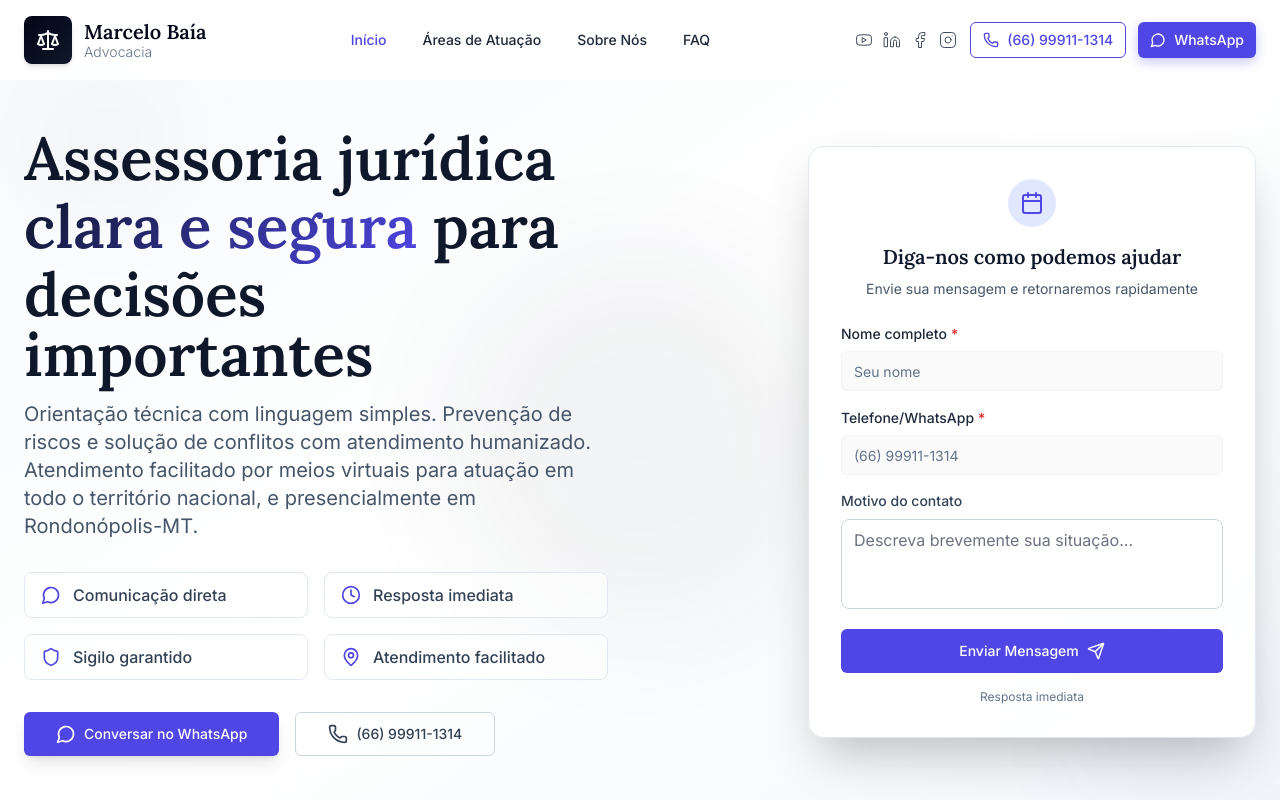
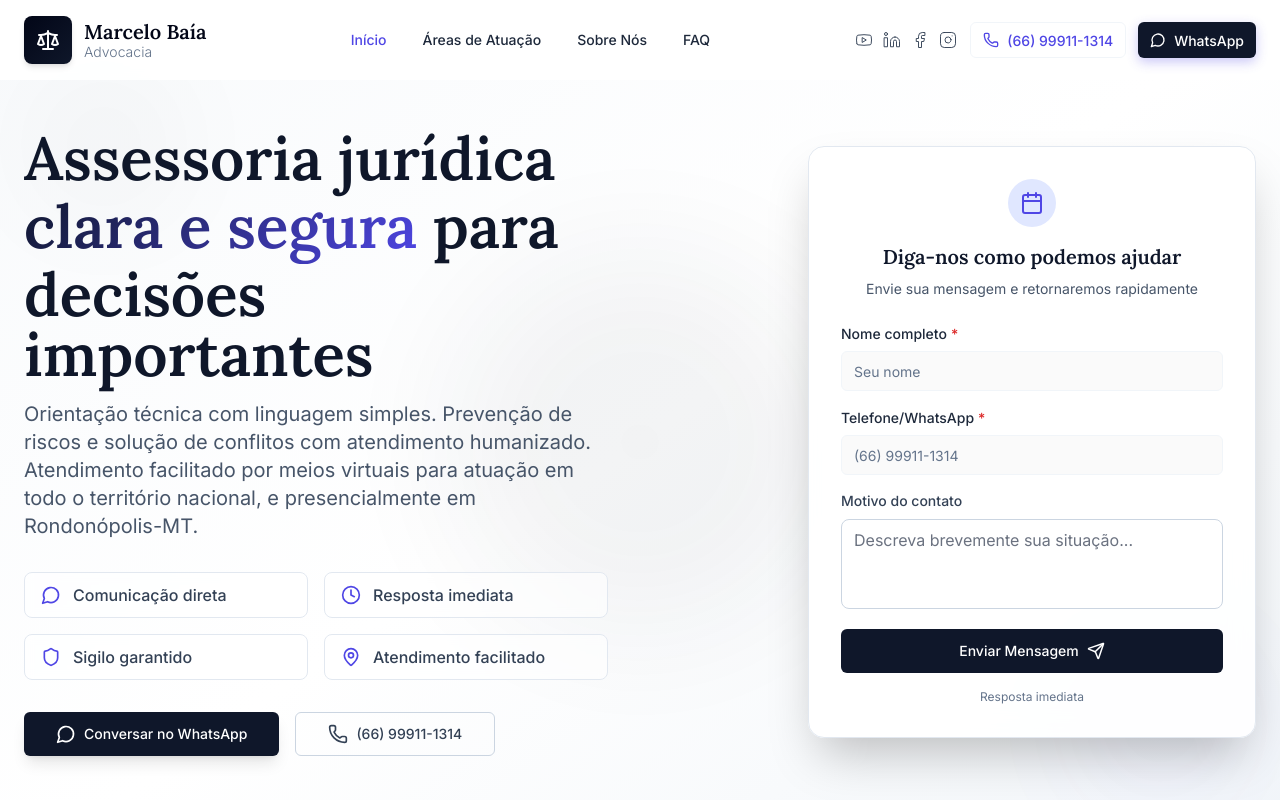
Before and after one commit to xIceWizarDx/Marcelo_Advocacia, a React (Vite) app: page / in a window 1280 px wide. Shown: the top 800 px of the page. Built offline with nearby package versions, Linux system fonts and the light colour scheme.

Commit message:
refactor: simplify button and drop cn utility

```diff
--- a/package.json
+++ b/package.json
@@ -4,14 +4,12 @@
   "private": true,
   "dependencies": {
     "@dhiwise/component-tagger": "^1.0.10",
-    "@radix-ui/react-slot": "^1.2.3",
     "@reduxjs/toolkit": "^2.6.1",
     "@tailwindcss/forms": "^0.5.7",
     "@testing-library/jest-dom": "^5.15.1",
     "@testing-library/react": "^11.2.7",
     "@testing-library/user-event": "^12.8.3",
     "axios": "^1.8.4",
-    "class-variance-authority": "^0.7.1",
     "clsx": "^2.1.1",
     "d3": "^7.9.0",
     "date-fns": "^4.1.0",
@@ -26,7 +24,6 @@
     "react-router-hash-link": "^2.4.3",
     "recharts": "^2.15.2",
     "redux": "^5.0.1",
-    "tailwind-merge": "^3.3.1",
     "tailwindcss-animate": "^1.0.7",
     "tailwindcss-elevation": "^2.0.0",
     "tailwindcss-fluid-type": "^2.0.7"
--- a/src/components/ui/Button.jsx
+++ b/src/components/ui/Button.jsx
@@ -1,57 +1,27 @@
 import React from 'react';
-import { Slot } from "@radix-ui/react-slot";
-import { cva } from "class-variance-authority";
-import { cn } from "../../utils/cn";
 import * as Icons from 'lucide-react';
 
-const buttonVariants = cva(
-    "inline-flex items-center justify-center whitespace-nowrap rounded-md text-sm font-medium ring-offset-background transition-colors focus-visible:outline-none focus-visible:ring-2 focus-visible:ring-ring focus-visible:ring-offset-2 disabled:pointer-events-none disabled:opacity-50",
-    {
-        variants: {
-            variant: {
-                default: "bg-primary text-primary-foreground hover:bg-primary/90",
-                destructive: "bg-destructive text-destructive-foreground hover:bg-destructive/90",
-                outline: "border border-input hover:bg-accent hover:text-accent-foreground",
-                secondary: "bg-secondary text-secondary-foreground hover:bg-secondary/80",
-                ghost: "hover:bg-accent hover:text-accent-foreground",
-                link: "text-primary underline-offset-4 hover:underline",
-                success: "bg-success text-success-foreground hover:bg-success/90",
-                warning: "bg-warning text-warning-foreground hover:bg-warning/90",
-                danger: "bg-error text-error-foreground hover:bg-error/90",
-            },
-            size: {
-                default: "h-10 px-4 py-2",
-                sm: "h-9 rounded-md px-3",
-                lg: "h-11 rounded-md px-8",
-                icon: "h-10 w-10",
-                xs: "h-8 rounded-md px-2 text-xs",
-                xl: "h-12 rounded-md px-10 text-base",
-            },
-        },
-        defaultVariants: {
-            variant: "default",
-            size: "default",
-        },
-    }
-);
+const variantClasses = {
+  default: 'bg-primary text-primary-foreground hover:bg-primary/90',
+  destructive: 'bg-destructive text-destructive-foreground hover:bg-destructive/90',
+  outline: 'border border-input hover:bg-accent hover:text-accent-foreground',
+  secondary: 'bg-secondary text-secondary-foreground hover:bg-secondary/80',
+  ghost: 'hover:bg-accent hover:text-accent-foreground',
+  link: 'text-primary underline-offset-4 hover:underline',
+  success: 'bg-success text-success-foreground hover:bg-success/90',
+  warning: 'bg-warning text-warning-foreground hover:bg-warning/90',
+  danger: 'bg-error text-error-foreground hover:bg-error/90',
+};
 
-const Button = React.forwardRef(({
-    className,
-    variant,
-    size,
-    asChild = false,
-    children,
-    loading = false,
-    iconName = null,
-    iconPosition = 'left',
-    iconSize = null,
-    fullWidth = false,
-    disabled = false,
-    ...props
-}, ref) => {
-    const Comp = asChild ? Slot : "button";
+const sizeClasses = {
+  default: 'h-10 px-4 py-2',
+  sm: 'h-9 rounded-md px-3',
+  lg: 'h-11 rounded-md px-8',
+  icon: 'h-10 w-10',
+  xs: 'h-8 rounded-md px-2 text-xs',
+  xl: 'h-12 rounded-md px-10 text-base',
+};
 
-    // Icon size mapping based on button size
 const iconSizeMap = {
   xs: 12,
   sm: 14,
@@ -61,102 +31,30 @@ const Button = React.forwardRef(({
   icon: 16,
 };
 
-    const calculatedIconSize = iconSize || iconSizeMap?.[size] || 16;
+const Button = React.forwardRef(({ className = '', variant = 'default', size = 'default', children, loading = false, iconName = null, iconPosition = 'left', iconSize = null, fullWidth = false, disabled = false, ...props }, ref) => {
+  const base = 'inline-flex items-center justify-center whitespace-nowrap rounded-md text-sm font-medium ring-offset-background transition-colors focus:outline-none focus:ring-2 focus:ring-ring focus:ring-offset-2 disabled:pointer-events-none disabled:opacity-50';
+  const classes = `${base} ${variantClasses[variant] || variantClasses.default} ${sizeClasses[size] || sizeClasses.default} ${fullWidth ? 'w-full' : ''} ${className}`;
+  const IconComponent = iconName ? Icons[iconName] : null;
+  const calcIconSize = iconSize || iconSizeMap[size] || 16;
 
-    // Loading spinner
-    const LoadingSpinner = () => (
+  return (
+    <button ref={ref} className={classes} disabled={disabled || loading} {...props}>
+      {loading && (
         <svg className="animate-spin -ml-1 mr-2 h-4 w-4" fill="none" viewBox="0 0 24 24">
           <circle className="opacity-25" cx="12" cy="12" r="10" stroke="currentColor" strokeWidth="4" />
-            <path className="opacity-75" fill="currentColor" d="M4 12a8 8 0 018-8V0C5.373 0 0 5.373 0 12h4zm2 5.291A7.962 7.962 0 714 12H0c0 3.042 1.135 5.824 3 7.938l3-2.647z" />
+          <path className="opacity-75" fill="currentColor" d="M4 12a8 8 0 018-8V0C5.373 0 0 5.373 0 12h4zm2 5.291A7.962 7.962 0 014 12H0c0 3.042 1.135 5.824 3 7.938l3-2.647z" />
         </svg>
-    );
-
-    const renderIcon = () => {
-        if (!iconName) return null;
-        const IconComponent = Icons[iconName];
-        if (!IconComponent) return null;
-        return (
-                <IconComponent
-                    size={calculatedIconSize}
-                    className={cn(
-                        children && iconPosition === 'left' && "mr-2",
-                        children && iconPosition === 'right' && "ml-2"
       )}
-                />
-        );
-    };
-
-    const renderFallbackButton = () => (
-        <button
-            className={cn(
-                buttonVariants({ variant, size, className }),
-                fullWidth && "w-full"
+      {IconComponent && iconPosition === 'left' && (
+        <IconComponent size={calcIconSize} className={children ? 'mr-2' : ''} />
       )}
-            ref={ref}
-            disabled={disabled || loading}
-            {...props}
-        >
-            {loading && <LoadingSpinner />}
-            {iconName && iconPosition === 'left' && renderIcon()}
       {children}
-            {iconName && iconPosition === 'right' && renderIcon()}
+      {IconComponent && iconPosition === 'right' && (
+        <IconComponent size={calcIconSize} className={children ? 'ml-2' : ''} />
+      )}
     </button>
-    );
-
-    // When asChild is true, merge icons into the child element
-    if (asChild) {
-        try {
-            if (!children || React.Children?.count(children) !== 1) {
-                return renderFallbackButton();
-            }
-
-            const child = React.Children?.only(children);
-
-            if (!React.isValidElement(child)) {
-                return renderFallbackButton();
-            }
-            const content = (
-                <>
-                    {loading && <LoadingSpinner />}
-                    {iconName && iconPosition === 'left' && renderIcon()}
-                    {child?.props?.children}
-                    {iconName && iconPosition === 'right' && renderIcon()}
-                </>
-            );
-
-            const clonedChild = React.cloneElement(child, {
-                className: cn(
-                    buttonVariants({ variant, size, className }),
-                    fullWidth && "w-full",
-                    child?.props?.className
-                ),
-                disabled: disabled || loading || child?.props?.disabled,
-                children: content,
-            });
-
-            return <Comp ref={ref} {...props}>{clonedChild}</Comp>;
-        } catch {
-            return renderFallbackButton();
-        }
-    }
-
-    return (
-        <Comp
-            className={cn(
-                buttonVariants({ variant, size, className }),
-                fullWidth && "w-full"
-            )}
-            ref={ref}
-            disabled={disabled || loading}
-            {...props}
-        >
-            {loading && <LoadingSpinner />}
-            {iconName && iconPosition === 'left' && renderIcon()}
-            {children}
-            {iconName && iconPosition === 'right' && renderIcon()}
-        </Comp>
   );
 });
 
-Button.displayName = "Button";
+Button.displayName = 'Button';
 export default Button;
--- a/src/components/ui/Input.jsx
+++ b/src/components/ui/Input.jsx
@@ -1,8 +1,7 @@
 import React from "react";
-import { cn } from "../../utils/cn";
 
 const Input = React.forwardRef(({
-    className,
+    className = "",
     type = "text",
     label,
     description,
@@ -22,10 +21,7 @@ const Input = React.forwardRef(({
         return (
             <input
                 type="checkbox"
-                className={cn(
-                    "h-4 w-4 rounded border border-input bg-background text-primary focus:ring-2 focus:ring-ring focus:ring-offset-2 disabled:cursor-not-allowed disabled:opacity-50",
-                    className
-                )}
+                className={`h-4 w-4 rounded border border-input bg-background text-primary focus:ring-2 focus:ring-ring focus:ring-offset-2 disabled:cursor-not-allowed disabled:opacity-50 ${className}`}
                 ref={ref}
                 id={inputId}
                 {...props}
@@ -38,10 +34,7 @@ const Input = React.forwardRef(({
         return (
             <input
                 type="radio"
-                className={cn(
-                    "h-4 w-4 rounded-full border border-input bg-background text-primary focus:ring-2 focus:ring-ring focus:ring-offset-2 disabled:cursor-not-allowed disabled:opacity-50",
-                    className
-                )}
+                className={`h-4 w-4 rounded-full border border-input bg-background text-primary focus:ring-2 focus:ring-ring focus:ring-offset-2 disabled:cursor-not-allowed disabled:opacity-50 ${className}`}
                 ref={ref}
                 id={inputId}
                 {...props}
@@ -55,10 +48,7 @@ const Input = React.forwardRef(({
             {label && (
                 <label
                     htmlFor={inputId}
-                    className={cn(
-                        "text-sm font-medium leading-none peer-disabled:cursor-not-allowed peer-disabled:opacity-70",
-                        error ? "text-destructive" : "text-foreground"
-                    )}
+                    className={`text-sm font-medium leading-none peer-disabled:cursor-not-allowed peer-disabled:opacity-70 ${error ? "text-destructive" : "text-foreground"}`}
                 >
                     {label}
                     {required && <span className="text-destructive ml-1">*</span>}
@@ -67,11 +57,7 @@ const Input = React.forwardRef(({
 
             <input
                 type={type}
-                className={cn(
-                    baseInputClasses,
-                    error && "border-destructive focus-visible:ring-destructive",
-                    className
-                )}
+                className={`${baseInputClasses} ${error ? "border-destructive focus-visible:ring-destructive" : ""} ${className}`}
                 ref={ref}
                 id={inputId}
                 {...props}
--- a/src/utils/cn.js
+++ /dev/null
@@ -1,6 +0,0 @@
-import { clsx } from "clsx";
-import { twMerge } from "tailwind-merge";
-
-export function cn(...inputs) {
-    return twMerge(clsx(inputs));
-}
```
Also changed, not shown: src/components/ui/Checkbox.jsx (+7 -21 lines), src/components/ui/Select.jsx (+6 -18 lines), 1 other file (tests, documents, lock files or other folders). Lines whose indentation alone changed are shown as unchanged.
